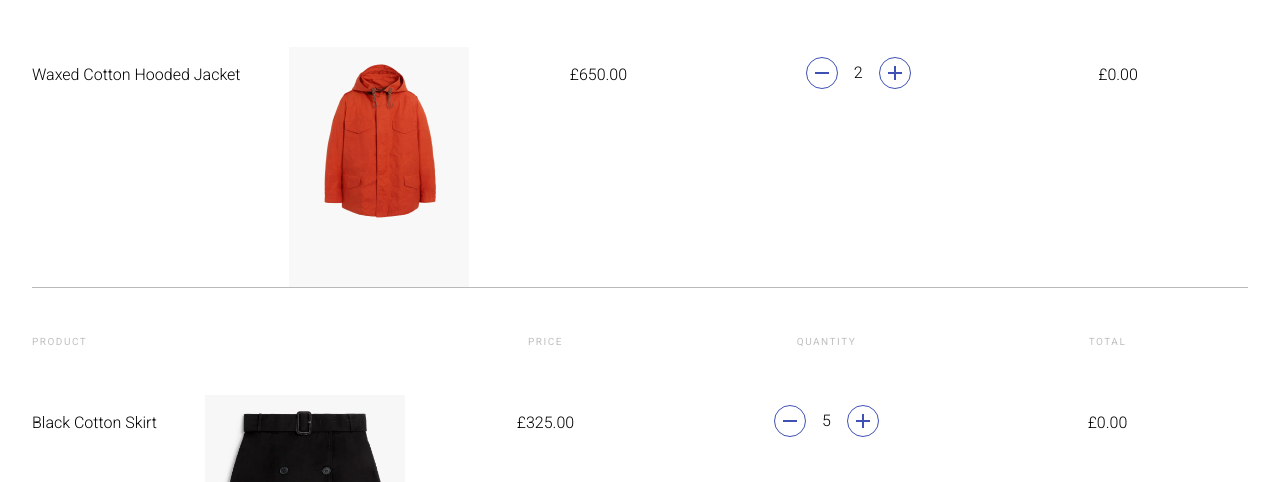
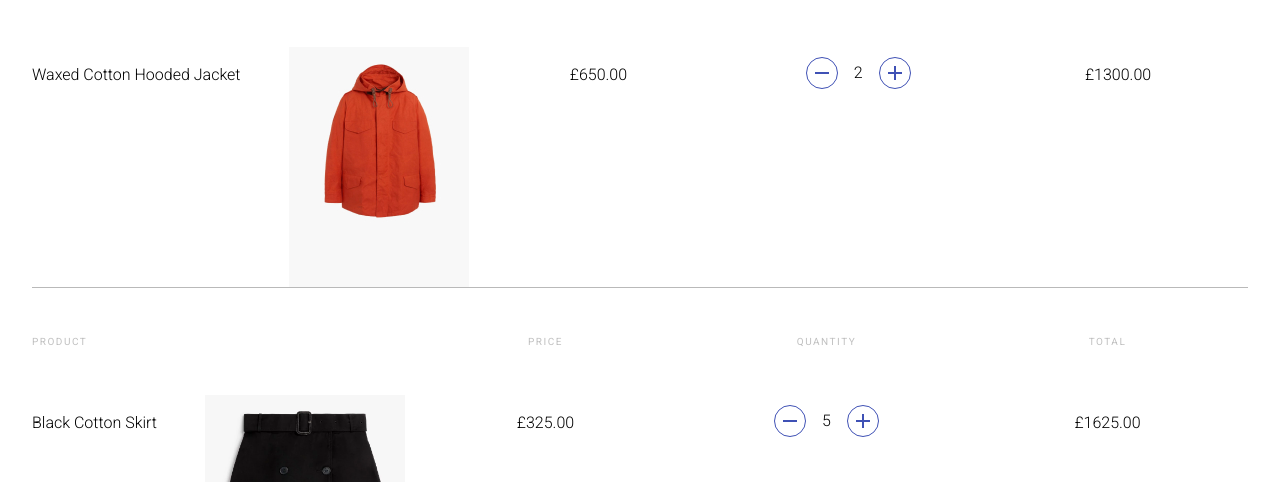
Before and after one commit to Taha-Hassan-Git/Shopping-Basket-Component, a React (Vite) app: page / in a window 1280 px wide. Shown: the part 161-643 px from the top of the page. Built offline with nearby package versions, Linux system fonts and the light colour scheme.

Commit message:
product total updates with quantity

```diff
--- a/src/components/BasketItem.tsx
+++ b/src/components/BasketItem.tsx
@@ -37,7 +37,7 @@ const BasketItem = ({ item, basket, setBasket }: Props) => {
           CssClass="above-700"
         />
         <ProductTotal
-          basket={basket}
+          quantity={quantity}
           price={product.price}
           CssClass="above-700"
         />
--- a/src/components/Product.tsx
+++ b/src/components/Product.tsx
@@ -1,4 +1,3 @@
-import { IBasketItem } from "../types/types";
 import Overline from "./Overline";
 import ProductImage from "./ProductImage";
 import ProductName from "./ProductName";
--- a/src/components/ProductTotal.tsx
+++ b/src/components/ProductTotal.tsx
@@ -4,13 +4,13 @@ import { IBasketItem } from "../types/types";
 interface Props {
   CssClass?: string;
   price: number;
-  basket: IBasketItem[];
+  quantity: number;
 }
-const ProductTotal = ({ CssClass, price, basket }: Props) => {
+const ProductTotal = ({ CssClass, price, quantity }: Props) => {
   return (
     <div className={"ProductTotal " + CssClass}>
       <Overline CssClass="Overline" heading="Total" />
-      <p className="total">{`£${0 * price}.00`}</p>
+      <p className="total">{`£${quantity * price}.00`}</p>
     </div>
   );
 };
```
